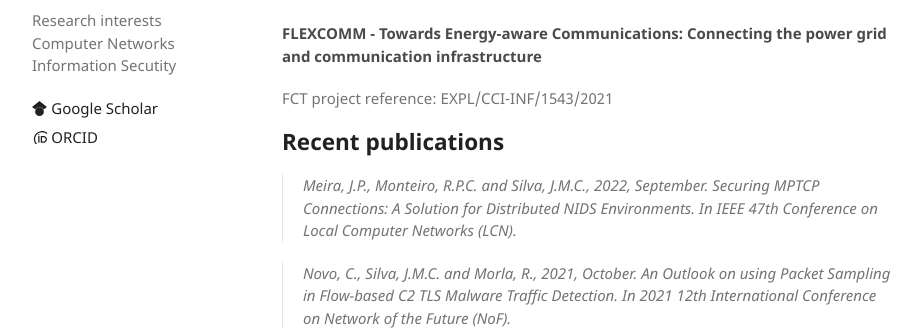
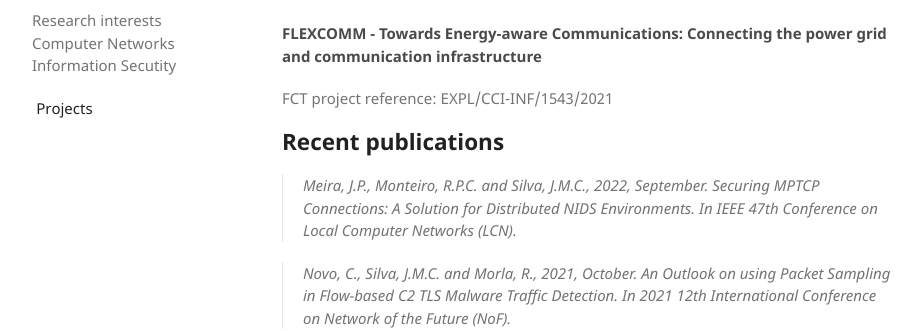
Before and after one commit to jotamarco/jotamarco.github.io, a Jekyll site: the page built from index.md, in a window 1280 px wide. Shown: the part 445-776 px from the top of the page, without its empty margins (178-1099 px from the left). Built offline with Jekyll 4.4.1, drawn with Linux system fonts in a browser that asks for light colours.

Commit message:
test sidebar

```diff
--- a/_config.yml
+++ b/_config.yml
@@ -32,6 +32,9 @@ sidebar:
     icon: <svg xmlns="http://www.w3.org/2000/svg" aria-hidden="true" role="img" style="vertical-align:-0.125em;" width="1em" height="1em" preserveAspectRatio="xMidYMid meet" viewBox="0 0 24 24"><g fill="none"><path d="M16 3C8.832 3 3 8.832 3 16s5.832 13 13 13s13-5.832 13-13S23.168 3 16 3zm0 2c6.087 0 11 4.913 11 11s-4.913 11-11 11S5 22.087 5 16S9.913 5 16 5zm-5 3a1 1 0 0 0 0 2a1 1 0 0 0 0-2zm-1 3v11h2V11h-2zm4 0v11h4.5c3.026 0 5.5-2.474 5.5-5.5S21.526 11 18.5 11H14zm2 2h2.5c1.944 0 3.5 1.556 3.5 3.5S20.444 20 18.5 20H16v-7z" fill="currentColor"/></g></svg>
     link: https://orcid.org/0000-0003-4621-5288
 
+sidebar:
+- name: Projects
+
 gems:
   - jekyll-remote-theme
 
```
